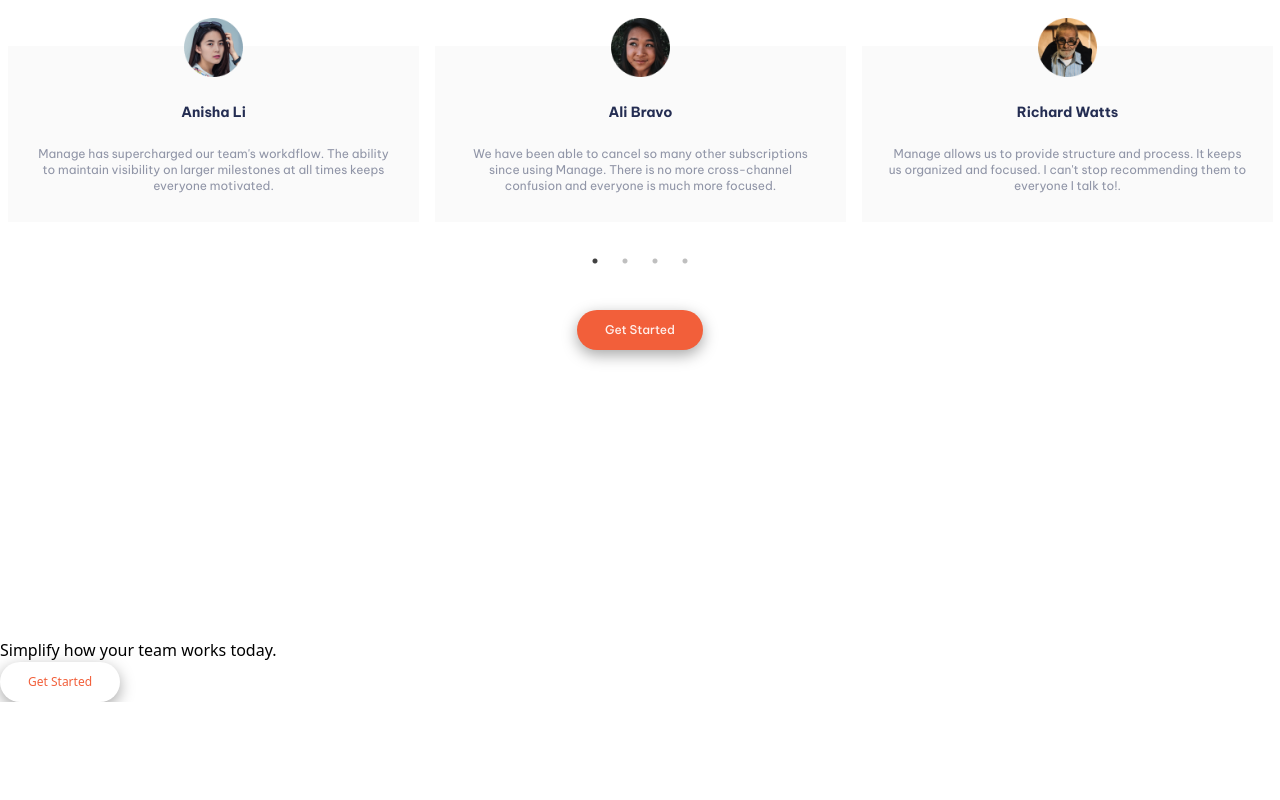
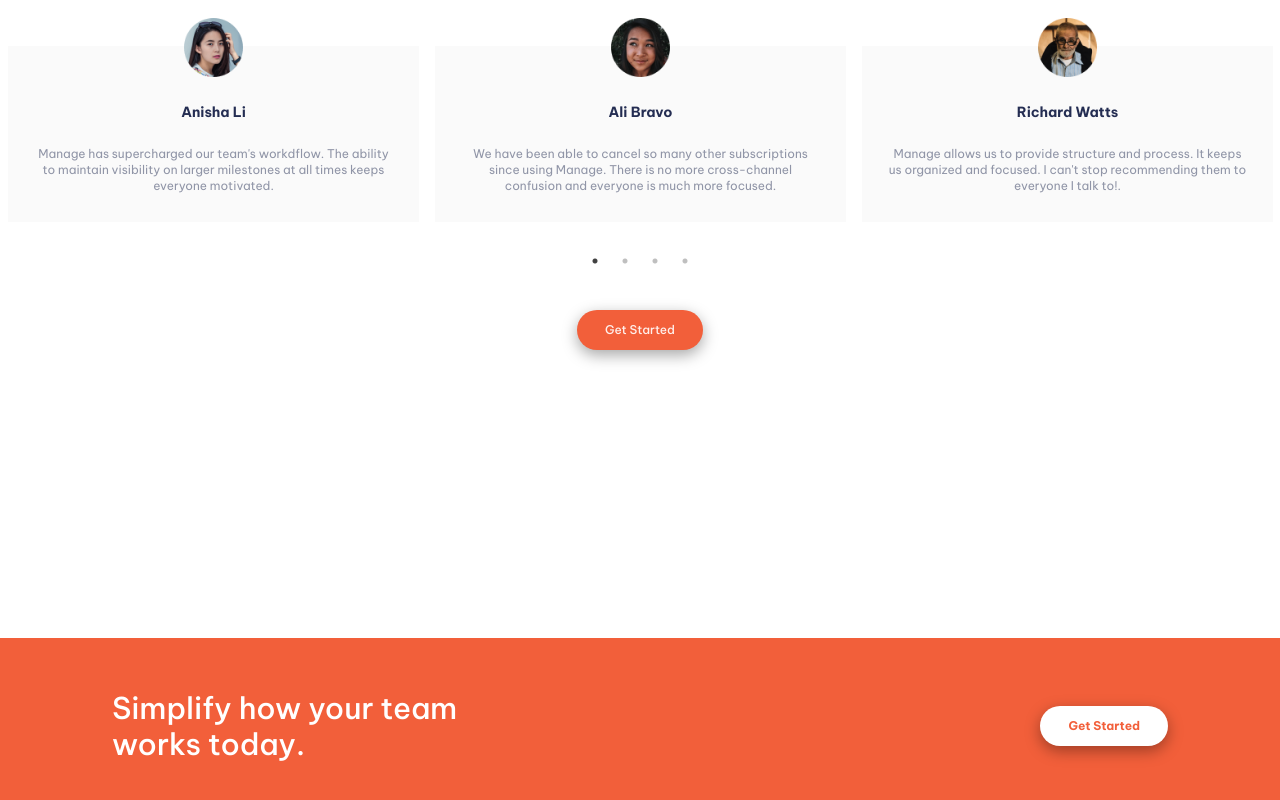
Before and after one commit to chrisgibbo/Manage-Landing-Page, a React (Create React App) app in the folder manage-landing-page/: page / in a window 1280 px wide. Shown: the part 1762-2562 px from the top of the page. Before the commit the page ends 2464 px from the top, so only its background shows below. Built offline with nearby package versions, Linux system fonts and the light colour scheme.

Commit message:
add styling to calltoaction component

```diff
--- a/manage-landing-page/src/components/callToAction.js
+++ b/manage-landing-page/src/components/callToAction.js
@@ -3,11 +3,13 @@ import "../App.css";
 
 function callToAction() {
   return (
-    <div>
-      <div>
-        <h2>Simplify how your team works today.</h2>
+    <div className="px-28 flex justify-between items-center h-44 brightRedBkGround font-BeVietnamPro">
+      <div className="w-2/5">
+        <h2 className="text-white font-medium text-3xl ">
+          Simplify how your team works today.
+        </h2>
       </div>
-      <button className="HeroBtnWhite py-3 px-7 text-xs rounded-full font-medium">
+      <button className="HeroBtnWhite py-3 px-7 text-xs rounded-full font-semibold">
         Get Started
       </button>
     </div>
```
